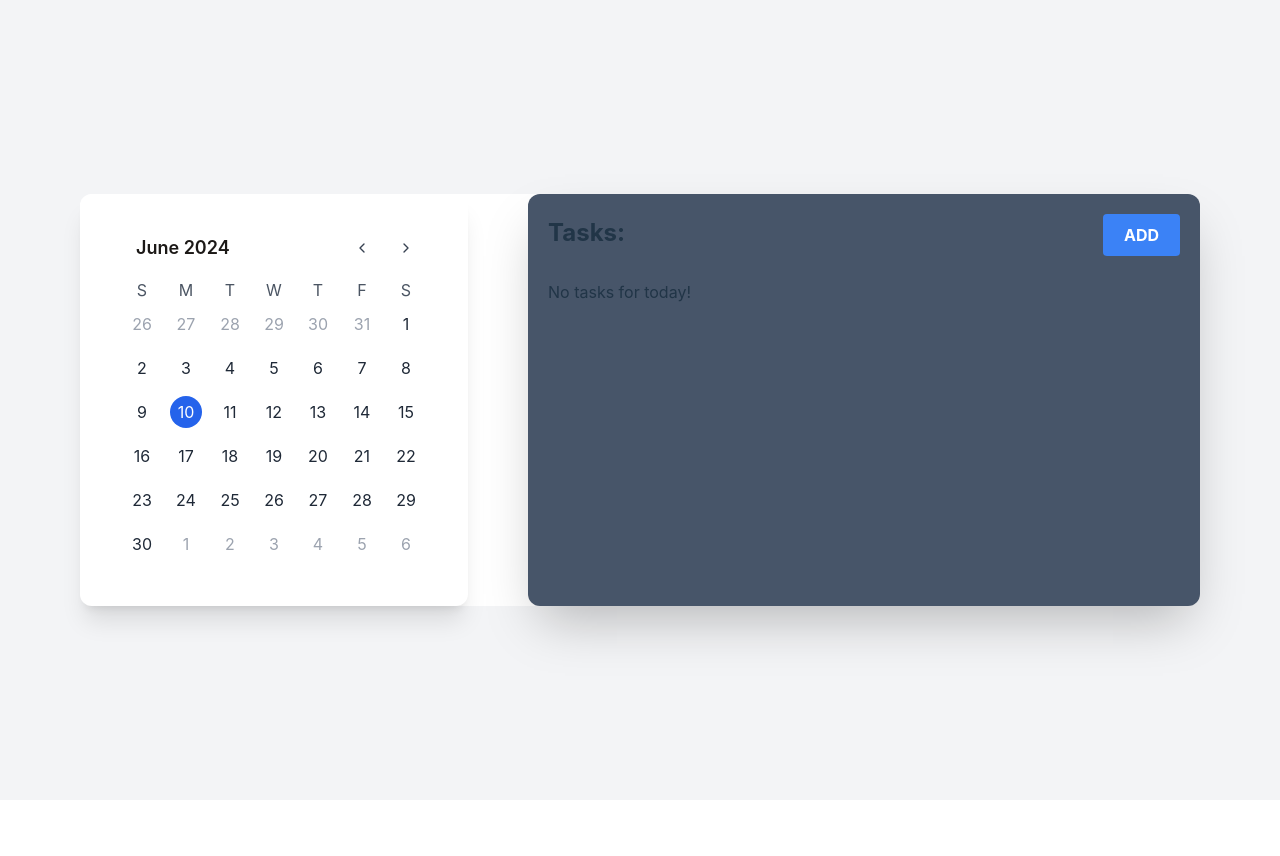
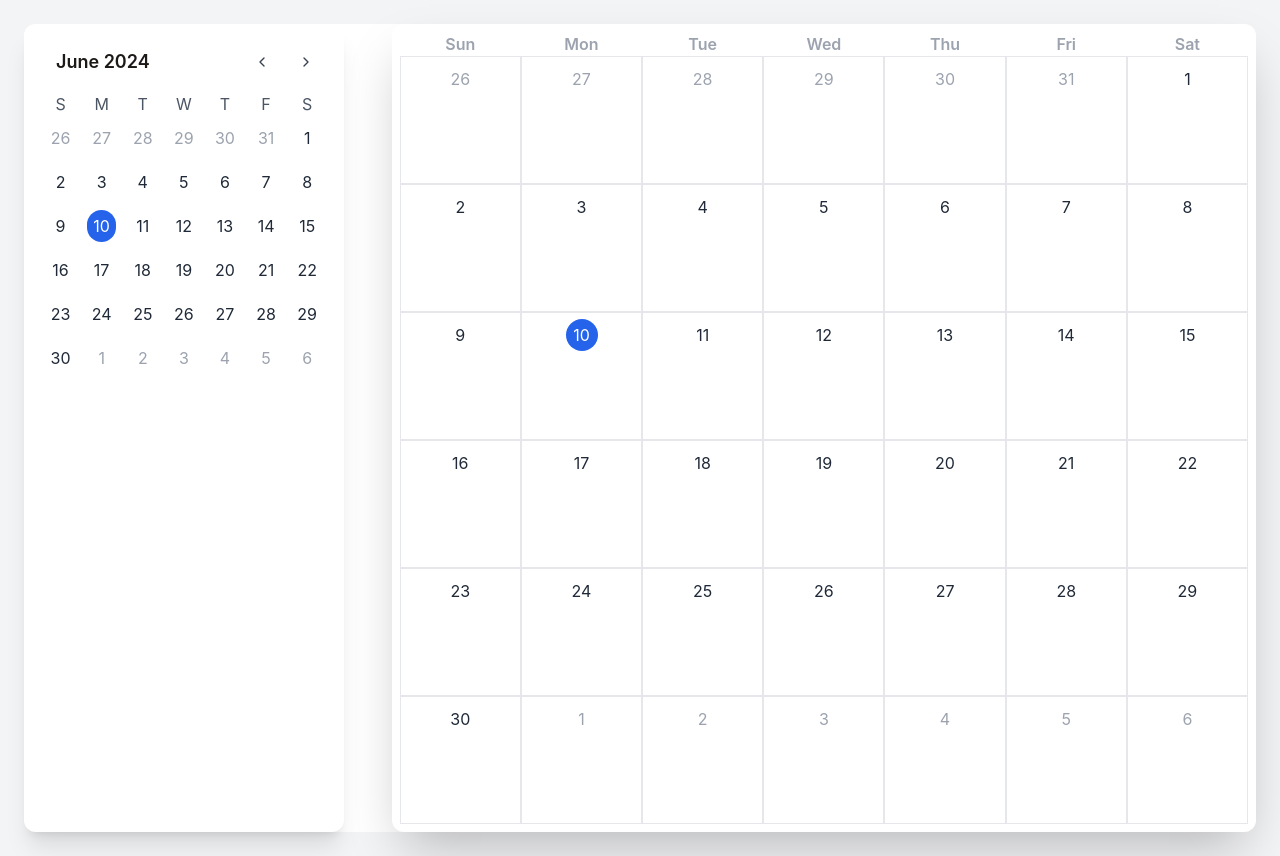
Before and after one commit to mrseeker53/calendar, a React (Vite) app: page / in a window 1280 px wide. Before the commit the page ends 800 px from the top, so only its background shows below. Built offline with nearby package versions, Linux system fonts and the light colour scheme.

Commit message:
update TaskDisplay component to display calendar grid wise & add tasks

```diff
--- a/package.json
+++ b/package.json
@@ -15,7 +15,9 @@
     "react": "^18.2.0",
     "react-dom": "^18.2.0",
     "react-icons": "^5.2.1",
+    "react-modal": "^3.16.1",
     "react-redux": "^9.1.2",
+    "react-select": "^5.8.0",
     "redux": "^5.0.1"
   },
   "devDependencies": {
--- a/src/App.jsx
+++ b/src/App.jsx
@@ -2,7 +2,7 @@ import Calendar from "./components/Calendar/Calendar";
 
 function App() {
 	return (
-		<div className="min-h-screen flex items-center justify-center bg-gray-100 px-20 md:px-14 lg:px-20">
+		<div className="min-h-screen flex items-center justify-center bg-gray-100 px-6">
 			<Calendar/>
 		</div>
 	);
--- a/src/components/Calendar/Calendar.jsx
+++ b/src/components/Calendar/Calendar.jsx
@@ -1,47 +1,45 @@
-/* eslint-disable no-unused-vars */
 import React, { useState } from "react";
 import { addMonths, subMonths } from "date-fns";
 import CalendarHeader from "./CalendarHeader";
 import CalendarWeek from "./CalendarWeek";
 import CalendarDays from "./CalendarDays";
 import TaskModal from "../Task/TaskModal";
-import TaskList from "../Task/TaskList";
+import TasksDisplay from "../Task/TasksDisplay";
+import { useSelector } from "react-redux";
 
 const Calendar = () => {
-	// State to manage current month
 	const [currentMonth, setCurrentMonth] = useState(new Date());
-	// State to manage select date
 	const [selectedDate, setSelectedDate] = useState(new Date());
 	const [showModal, setShowModal] = useState(false);
+	const tasks = useSelector((state) => state.tasks);
 
-	// Function to navigate months
 	const nextMonth = () => {
 		setCurrentMonth(addMonths(currentMonth, 1));
 	};
+
 	const prevMonth = () => {
 		setCurrentMonth(subMonths(currentMonth, 1));
 	};
 
-	const openModal = () => {
+	const openModal = (date) => {
+		setSelectedDate(date);
 		setShowModal(true);
 	};
 
 	return (
-		<div className="flex flex-col md:flex-row justify-between bg-white w-full rounded-xl my-20">
-			<div className="bg-white rounded-xl shadow-xl p-10 mb-12 md:mb-0">
-				{/* Calendar Header - Month & Year with navigation buttons */}
+		<div className="flex bg-white rounded-xl w-full my-6">
+			<div className="bg-white rounded-xl shadow-xl px-4 py-6">
 				<CalendarHeader
 					currentMonth={currentMonth}
 					prevMonth={prevMonth}
 					nextMonth={nextMonth}
 				/>
-				{/* Calendar Week */}
 				<CalendarWeek currentMonth={currentMonth} />
-				{/* Calendar Days */}
 				<CalendarDays
 					currentMonth={currentMonth}
 					selectedDate={selectedDate}
 					onDateClick={(day) => setSelectedDate(day)}
+					tasks={tasks}
 				/>
 				{showModal && (
 					<TaskModal
@@ -50,8 +48,12 @@ const Calendar = () => {
 					/>
 				)}
 			</div>
-			<div className="bg-slate-600 p-5 shadow-2xl rounded-xl overflow-y-auto ml-0 md:ml-10 w-full md:w-3/5">
-				<TaskList selectedDate={selectedDate} onAddTasksClick={openModal} />
+			<div className="bg-white p-2 shadow-2xl rounded-xl ml-12 w-3/4">
+				<TasksDisplay
+					currentMonth={currentMonth}
+					onAddTasksClick={openModal}
+					tasks={tasks}
+				/>
 			</div>
 		</div>
 	);
--- a/src/components/Calendar/CalendarWeek.jsx
+++ b/src/components/Calendar/CalendarWeek.jsx
@@ -3,7 +3,7 @@
 import React from "react";
 import { addDays, format, startOfWeek } from "date-fns";
 
-const CalendarDays = ({ currentMonth }) => {
+const CalendarWeek = ({ currentMonth }) => {
 	const days = [];
 	const startDate = startOfWeek(currentMonth);
 
@@ -28,4 +28,4 @@ const CalendarDays = ({ currentMonth }) => {
 	return <div className="grid grid-cols-7">{days}</div>;
 };
 
-export default CalendarDays;
+export default CalendarWeek;
--- a/src/components/Redux/tasksSlice.jsx
+++ b/src/components/Redux/tasksSlice.jsx
@@ -1,19 +1,20 @@
 import { createSlice } from "@reduxjs/toolkit";
 import { format } from "date-fns";
 
-const initialState = {};
+const initialState = {
+	tasks: {}
+};
 
 const tasksSlice = createSlice({
 	name: "tasks",
 	initialState,
 	reducers: {
 		addTask: (state, action) => {
-			const { date, task } = action.payload;
-			const formattedDate = format(date, "yyyy-MM-dd");
-			if (!state[formattedDate]) {
-				state[formattedDate] = [];
+			const { date, task, time } = action.payload;
+			if (!state.tasks[date]) {
+				state.tasks[date] = [];
 			}
-			state[formattedDate].push(task);
+			state.tasks[date].push({task, time});
 		},
 	},
 });
--- a/src/components/Task/TaskList.jsx
+++ /dev/null
@@ -1,34 +0,0 @@
-import React from "react";
-import { useSelector } from "react-redux";
-import { format } from "date-fns";
-
-const TaskList = ({ selectedDate, onAddTasksClick }) => {
-	const tasks = useSelector((state) => state.tasks);
-	const formattedDate = format(selectedDate, "yyyy-MM-dd");
-	const dayTasks = tasks[formattedDate] || [];
-
-	return (
-		<div className="">
-			<div className="flex justify-between items-baseline pb-6">
-                <span className="text-2xl font-bold">Tasks:</span>
-				<button
-					onClick={onAddTasksClick}
-					className="bg-blue-500 hover:bg-blue-700 text-white font-bold py-2 px-5 rounded"
-				>
-					ADD
-				</button>
-			</div>
-			{dayTasks.length === 0 ? (
-				<p>No tasks for today!</p>
-			) : (
-				dayTasks.map((task, index) => (
-					<div key={index} className="py-2 rounded">
-						{task}
-					</div>
-				))
-			)}
-		</div>
-	);
-};
-
-export default TaskList;
--- a/src/components/Task/TaskModal.jsx
+++ b/src/components/Task/TaskModal.jsx
@@ -1,14 +1,28 @@
-import React, { useState } from 'react';
-import { useDispatch } from 'react-redux';
-import { addTask } from '../Redux/tasksSlice';
+// TaskModal.js
+import React, { useState } from "react";
+import { useDispatch } from "react-redux";
+import { addTask } from "../Redux/tasksSlice";
+import { format } from "date-fns";
+import TimeSlotSelector from "./TimeSlotSelector";
 
-const TaskModal = ({ selectedDate, onClose }) => {
-    const [task, setTask] = useState('');
+const TaskModal = ({ selectedDate, onClose, onAddTask }) => {
+	const [task, setTask] = useState("");
+	const [time, setTime] = useState(null);
 	const dispatch = useDispatch();
 
 	const handleSave = () => {
-        dispatch(addTask({ date: selectedDate, task }));
+		if (time) {
+			dispatch(
+				addTask({
+					date: format(selectedDate, "yyyy-MM-dd"),
+					task,
+					time: time.value,
+				})
+			);
 			onClose();
+		} else {
+			alert("Please select a time for the task.");
+		}
 	};
 
 	return (
@@ -18,14 +32,22 @@ const TaskModal = ({ selectedDate, onClose }) => {
 				<input
 					type="text"
 					className="bg-slate-200 text-gray-800 border p-2 w-full mb-4"
+					placeholder="Task"
 					value={task}
-                    onChange={e => setTask(e.target.value)}
+					onChange={(e) => setTask(e.target.value)}
 				/>
+				<TimeSlotSelector selectedTime={time} onTimeChange={setTime} />
 				<div className="flex justify-end">
-                    <button className="bg-gray-200 hover:bg-gray-300 text-gray-800 font-semibold py-2 px-4 rounded mr-2" onClick={onClose}>
+					<button
+						className="bg-gray-200 hover:bg-gray-300 text-gray-800 font-semibold py-2 px-4 rounded mr-2"
+						onClick={onClose}
+					>
 						Cancel
 					</button>
-                    <button className="bg-blue-500 hover:bg-blue-700 text-white font-bold py-2 px-4 rounded" onClick={handleSave}>
+					<button
+						className="bg-blue-500 hover:bg-blue-700 text-white font-bold py-2 px-4 rounded"
+						onClick={handleSave}
+					>
 						Save
 					</button>
 				</div>
--- /dev/null
+++ b/src/components/Task/TasksDisplay.jsx
@@ -0,0 +1,125 @@
+import React, { useState } from "react";
+import {
+    format,
+    startOfMonth,
+    endOfMonth,
+    startOfWeek,
+    endOfWeek,
+    addDays,
+    isSameMonth,
+    isSameDay,
+} from "date-fns";
+import TaskModal from "../Task/TaskModal";
+
+const TasksDisplay = ({ currentMonth, onAddTasksClick, tasks }) => {
+    const [modalOpen, setModalOpen] = useState(false);
+    const [modalDate, setModalDate] = useState(null);
+
+    const monthStart = startOfMonth(currentMonth);
+    const monthEnd = endOfMonth(currentMonth);
+    const startDate = startOfWeek(monthStart);
+    const endDate = endOfWeek(monthEnd);
+
+    const weekdays = ["Sun", "Mon", "Tue", "Wed", "Thu", "Fri", "Sat"];
+
+    const openModal = (day) => {
+        setModalDate(day);
+        setModalOpen(true);
+    };
+
+    const closeModal = () => {
+        setModalOpen(false);
+        setModalDate(null);
+    };
+
+    // Function to render weekdays
+    const renderWeekdays = () => (
+        <div className="grid grid-cols-7">
+            {weekdays.map((day, index) => (
+                <div key={index} className="text-gray-400 text-center font-semibold">
+                    {day}
+                </div>
+            ))}
+        </div>
+    );
+
+    const rows = [];
+    let days = [];
+    let day = startDate;
+
+    // Generate calendar days and tasks for each day
+    while (day <= endDate) {
+        for (let i = 0; i < 7; i++) {
+            const cloneDay = day;
+            const formattedCloneDay = format(cloneDay, "yyyy-MM-dd");
+            const dayTasks = tasks[formattedCloneDay] || [];
+            const displayTasks = dayTasks.slice(0, 2);
+            const moreTasks = dayTasks.length > 2;
+
+            days.push(
+                <div
+                    className="border border-gray-200 p-1.5 flex flex-col justify-start items-center h-32"
+                    key={day}
+                    onClick={() => openModal(cloneDay)}
+                >
+                    <span
+                        className={`flex justify-center items-center w-8 h-8 text-center rounded-full cursor-pointer transition-all duration-200 ${
+                            !isSameMonth(day, monthStart)
+                                ? "text-gray-400 hover:bg-slate-200"
+                                : isSameDay(day, new Date())
+                                ? "bg-blue-600 text-white hover:bg-blue-800"
+                                : "text-gray-800 hover:bg-slate-200"
+                        }`}
+                    >
+                        {format(day, "d")}
+                    </span>
+                    <div className="text-xs mt-1 w-full overflow-hidden">
+                        {displayTasks.map((taskObj, index) => (
+                            <div
+                                key={index}
+                                className="bg-blue-100 text-gray-800 rounded px-2 py-1 mt-1 truncate"
+                                title={`${taskObj.time} ${taskObj.task}`}
+                            >
+                                <span>{taskObj.time}</span>
+                                <span className="font-bold">{taskObj.task}</span>
+                            </div>
+                        ))}
+                        {moreTasks && (
+                            <button
+                                className="text-blue-600 text-xs underline"
+                                onClick={(e) => {
+                                    e.stopPropagation();
+                                    openModal(cloneDay);
+                                }}
+                            >
+                                +{dayTasks.length - 2} more
+                            </button>
+                        )}
+                    </div>
+                </div>
+            );
+            day = addDays(day, 1);
+        }
+        rows.push(
+            <div className="grid grid-cols-7" key={day}>
+                {days}
+            </div>
+        );
+        days = [];
+    }
+
+    return (
+        <div>
+            {renderWeekdays()}
+            {rows}
+            {modalOpen && (
+                <TaskModal
+                    selectedDate={modalDate}
+                    onClose={closeModal}
+                />
+            )}
+        </div>
+    );
+};
+
+export default TasksDisplay;
--- /dev/null
+++ b/src/components/Task/TimeSlotSelector.jsx
@@ -0,0 +1,33 @@
+import React from "react";
+import { format } from "date-fns";
+import Select from "react-select";
+
+const generateTimeSlots = () => {
+	const times = [];
+	for (let hour = 0; hour < 24; hour++) {
+		for (let minute = 0; minute < 60; minute += 15) {
+			const time = new Date();
+			time.setHours(hour);
+			time.setMinutes(minute);
+			const formattedTime = format(time, "hh:mmaaa"); // Adjust the format here
+			times.push({ value: formattedTime, label: formattedTime });
+		}
+	}
+	return times;
+};
+
+const TimeSlotSelector = ({ selectedTime, onTimeChange }) => {
+	const timeSlots = generateTimeSlots();
+
+	return (
+		<Select
+			className="mb-4 w-full text-gray-800"
+			placeholder="Select Time"
+			options={timeSlots}
+			value={selectedTime}
+			onChange={onTimeChange}
+		/>
+	);
+};
+
+export default TimeSlotSelector;
```
Also changed, not shown: src/components/Modal/CustomModal.jsx (added, +23 -0 lines), 1 other file (tests, documents, lock files or other folders). Lines whose indentation alone changed are shown as unchanged.
